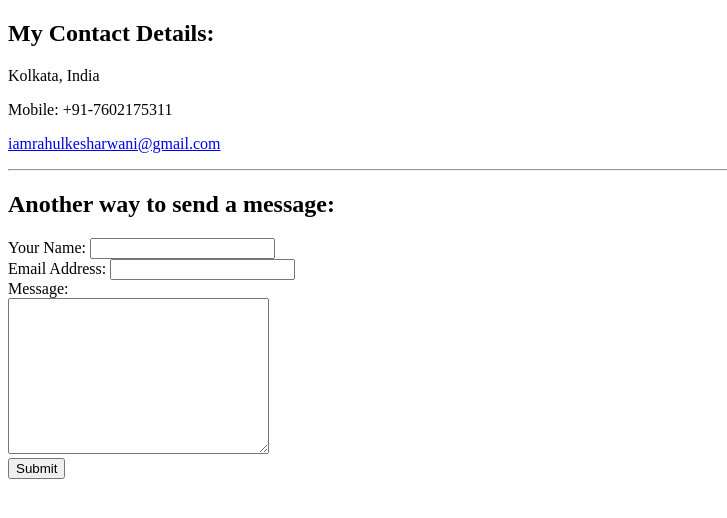
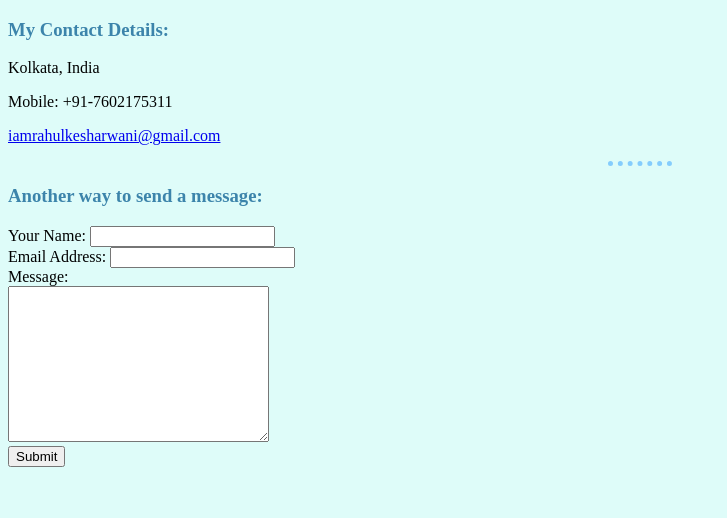
Before and after one commit to iamrahulkesharwani/HTML-MySite, a plain HTML site: page contact.html in a window 1280 px wide. Shown: the whole page, without its empty margins (0-727 px from the left). Drawn offline with Linux system fonts and the light colour scheme.

Commit message:
Add CSS file

```diff
--- a/contact.html
+++ b/contact.html
@@ -5,16 +5,17 @@
     <meta charset="UTF-8">
     <title>Rahul - Contact</title>
 </head>
+<link rel="stylesheet" href="styles.css">
 
 <body>
-    <h2>My Contact Details:</h2>
+    <h3>My Contact Details:</h3>
     <p>Kolkata, India</p>
     <p>Mobile: +91-7602175311</p>
     <p><a href="mailto:iamrahulkesharwani@gmail.com">iamrahulkesharwani@gmail.com</a></p>
 
     <hr>
 
-    <h2>Another way to send a message:</h2>
+    <h3>Another way to send a message:</h3>
     <form action="mailto:iamrahulkesharwani@gmail.com">
         <label>Your Name:</label>
         <input type="text"><br>
```
